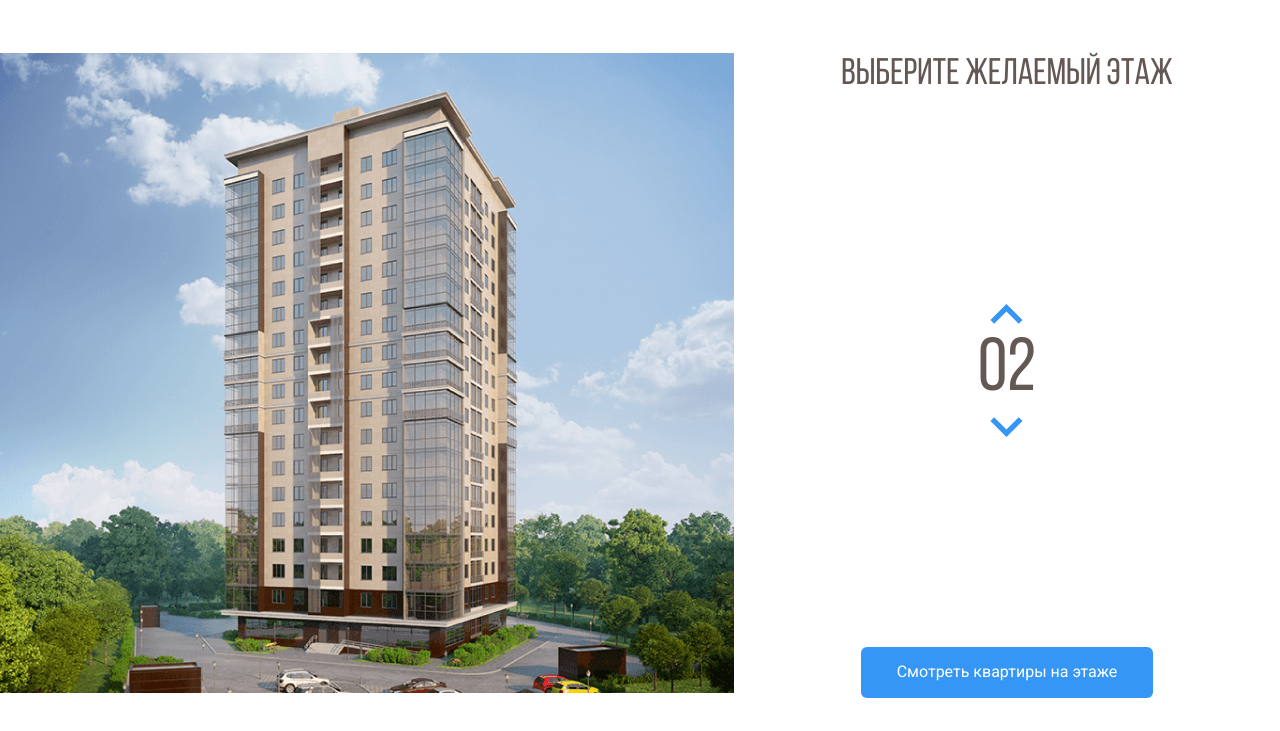
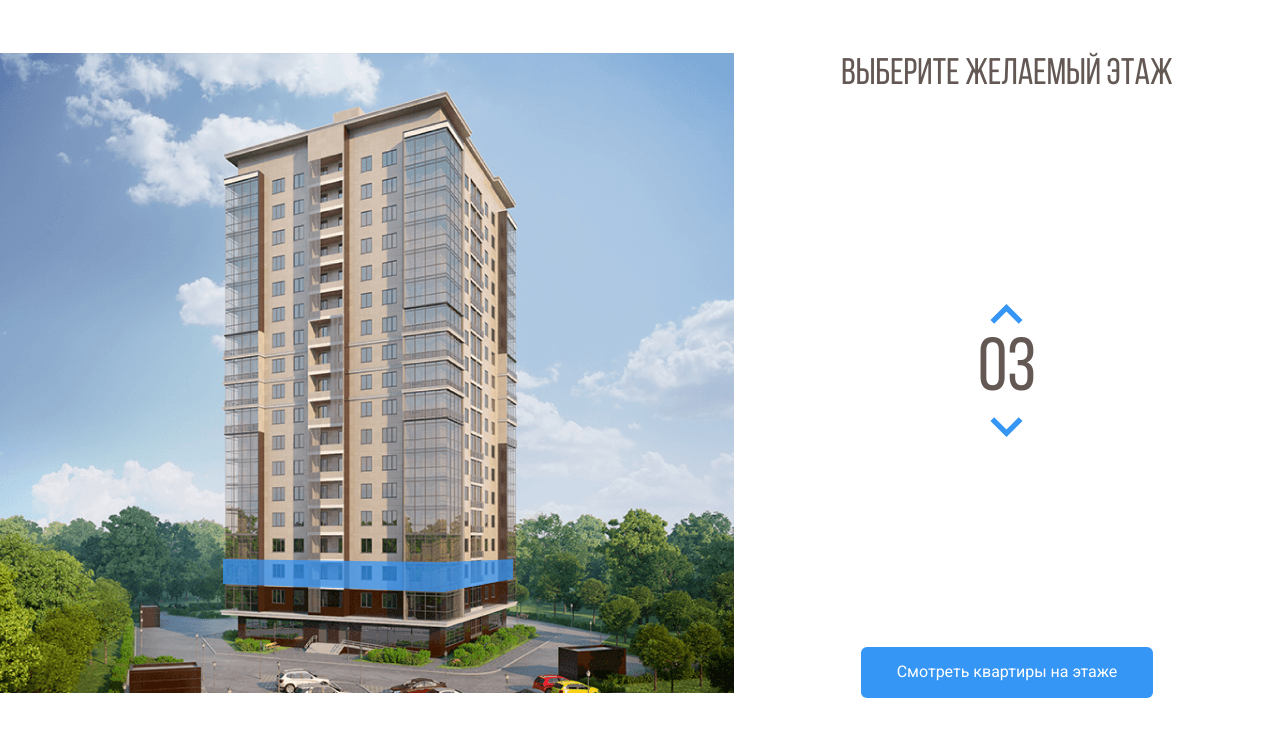
Before and after one commit to developer-den/melody, a plain HTML site: page index.html in a window 1280 px wide. Both pictures are taken after a click on the button 1006 px from the left and 385 px from the top of the page. Shown: the part 69-800 px from the top of the page. Drawn offline with nearby package versions, Linux system fonts and the light colour scheme.

Commit message:
Add files via upload

```diff
--- a/css/style.css
+++ b/css/style.css
@@ -77,6 +77,9 @@ body {
 .home-image path:hover {
   opacity: 1;
 }
+path.current-floor {
+  opacity: 1;
+}
 .counter-group {
   display: flex;
   flex-direction: column;
--- a/index.html
+++ b/index.html
@@ -57,23 +57,23 @@
       </pattern>
       <image id="image0" width="740" height="640" xlink:href="img/home.png"/>
       </defs>
-      <path d="M222 532L442.8 540L512 526.3V548L443.5 567.7L222 556.7V532Z" fill="#3595F6" fill-opacity="0.75"/>
-      <path d="M223 531V506L443.3 509.3L513 506V526L443.7 539L223 531Z" fill="#3595F6" fill-opacity="0.75"/>
-      <path d="M223 505V480H444H513V503L445 510L223 505Z" fill="#3595F6" fill-opacity="0.75"/>
-      <path d="M223 481V456L444.3 452.3L512 459V481H444" fill="#3595F6" fill-opacity="0.75"/>
-      <path d="M223 455V429L444.5 425.7L513 436.7V458L444 451.3L223 455Z" fill="#3595F6" fill-opacity="0.75"/>
-      <path d="M222 428V404.3L443 392L514 415V436.3L443 424L222 428Z" fill="#3595F6" fill-opacity="0.75"/>
-      <path d="M222 406V381L444.2 364.7L514 393.3V414L443.7 392.3L222 406Z" fill="#3595F6" fill-opacity="0.75"/>
-      <path d="M222 381V356L444.5 335.7L514 372.3V393L442 364.3L222 381Z" fill="#3595F6" fill-opacity="0.75"/>
-      <path d="M222 355V331L445 306.3L514 350.3V372L444.7 334L222 355Z" fill="#3595F6" fill-opacity="0.75"/>
-      <path d="M222 330V306L444.5 277.3L514 328.3V349L443.7 306.7L222 330Z" fill="#3595F6" fill-opacity="0.75"/>
-      <path d="M221 306V282L443.3 249L514 308.3V328L444 277.3L221 306Z" fill="#3595F6" fill-opacity="0.75"/>
-      <path d="M222 281V257L443.2 222L513 286V307L444.3 248.7L222 281Z" fill="#3595F6" fill-opacity="0.75"/>
-      <path d="M222 257V232L444.3 194L513 264.3V285L444 221L222 257Z" fill="#3595F6" fill-opacity="0.75"/>
-      <path d="M222 231V206L442.8 162.3L513 241.3V264L444 190.7L222 231Z" fill="#3595F6" fill-opacity="0.75"/>
-      <path d="M223 207V182L443 134L513 219V242L442.3 162.7L223 207Z" fill="#3595F6" fill-opacity="0.75"/>
-      <path d="M222 182V157L441.8 105L513 197.3V220L443.3 133.7L222 182Z" fill="#3595F6" fill-opacity="0.75"/>
-      <path d="M222 157V131L444 74.3L513 176V197L443.7 105.3L222 157Z" fill="#3595F6" fill-opacity="0.75"/>
+      <path data-floor="03" d="M223 531V506L443.3 509.3L513 506V526L443.7 539L223 531Z" fill="#3595F6" fill-opacity="0.75"/>
+      <path data-floor="02" d="M222 532L442.8 540L512 526.3V548L443.5 567.7L222 556.7V532Z" fill="#3595F6" fill-opacity="0.75"/>
+      <path data-floor="04" d="M223 505V480H444H513V503L445 510L223 505Z" fill="#3595F6" fill-opacity="0.75"/>
+      <path data-floor="05" d="M223 481V456L444.3 452.3L512 459V481H444" fill="#3595F6" fill-opacity="0.75"/>
+      <path data-floor="06" d="M223 455V429L444.5 425.7L513 436.7V458L444 451.3L223 455Z" fill="#3595F6" fill-opacity="0.75"/>
+      <path data-floor="07" d="M222 428V404.3L443 392L514 415V436.3L443 424L222 428Z" fill="#3595F6" fill-opacity="0.75"/>
+      <path data-floor="08" d="M222 406V381L444.2 364.7L514 393.3V414L443.7 392.3L222 406Z" fill="#3595F6" fill-opacity="0.75"/>
+      <path data-floor="09" d="M222 381V356L444.5 335.7L514 372.3V393L442 364.3L222 381Z" fill="#3595F6" fill-opacity="0.75"/>
+      <path data-floor="10" d="M222 355V331L445 306.3L514 350.3V372L444.7 334L222 355Z" fill="#3595F6" fill-opacity="0.75"/>
+      <path data-floor="11" d="M222 330V306L444.5 277.3L514 328.3V349L443.7 306.7L222 330Z" fill="#3595F6" fill-opacity="0.75"/>
+      <path data-floor="12" d="M221 306V282L443.3 249L514 308.3V328L444 277.3L221 306Z" fill="#3595F6" fill-opacity="0.75"/>
+      <path data-floor="13" d="M222 281V257L443.2 222L513 286V307L444.3 248.7L222 281Z" fill="#3595F6" fill-opacity="0.75"/>
+      <path data-floor="14" d="M222 257V232L444.3 194L513 264.3V285L444 221L222 257Z" fill="#3595F6" fill-opacity="0.75"/>
+      <path data-floor="15" d="M222 231V206L442.8 162.3L513 241.3V264L444 190.7L222 231Z" fill="#3595F6" fill-opacity="0.75"/>
+      <path data-floor="16" d="M223 207V182L443 134L513 219V242L442.3 162.7L223 207Z" fill="#3595F6" fill-opacity="0.75"/>
+      <path data-floor="17" d="M222 182V157L441.8 105L513 197.3V220L443.3 133.7L222 182Z" fill="#3595F6" fill-opacity="0.75"/>
+      <path data-floor="18" d="M222 157V131L444 74.3L513 176V197L443.7 105.3L222 157Z" fill="#3595F6" fill-opacity="0.75"/>
       </svg>
 
     </div>
@@ -94,5 +94,9 @@
     </div>
     <!-- /.main-info -->
   </main>
+  <script src="https://code.jquery.com/jquery-3.6.0.min.js"
+          integrity="sha256-/xUj+3OJU5yExlq6GSYGSHk7tPXikynS7ogEvDej/m4="
+          crossorigin="anonymous"></script>
+  <script src="js/main.js"></script>
 </body>
 </html>
--- /dev/null
+++ b/js/main.js
@@ -0,0 +1,34 @@
+jQuery(document).ready(function($) {
+  var currentFloor = 2;
+  var counterUp = $(".counter-up");
+  var counterDown = $(".counter-down");
+  var floorPath = $(".home-image path");
+
+  floorPath.on('mouseover', function() {
+    floorPath.removeClass('current-floor')
+    currentFloor = $(this).attr('data-floor');
+    $(".counter").text(currentFloor);
+  });
+
+  counterUp.on("click", function() {
+    if (currentFloor < 18) {
+      currentFloor++;
+      usCurrentFloor = currentFloor.toLocaleString('en-US', {minimumIntegerDigits: 2,
+      useGrouping: false});
+      $(".counter").text(usCurrentFloor);
+      floorPath.removeClass('current-floor')
+      $(`[data-floor=${usCurrentFloor}]`).toggleClass('current-floor');
+    }
+  });
+
+  counterDown.on('click', function() {
+    if (currentFloor > 2) {
+      currentFloor--;
+      usCurrentFloor = currentFloor.toLocaleString('en-US', {minimumIntegerDigits: 2,
+      useGrouping: false});
+      $(".counter").text(usCurrentFloor);
+      floorPath.removeClass('current-floor')
+      $(`[data-floor=${usCurrentFloor}]`).toggleClass('current-floor');
+    }
+  })
+});
```
Also changed, not shown: img/Group 3.svg.
